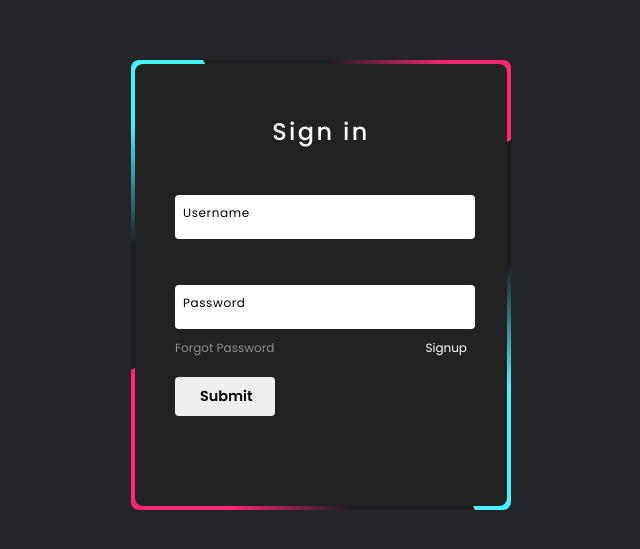
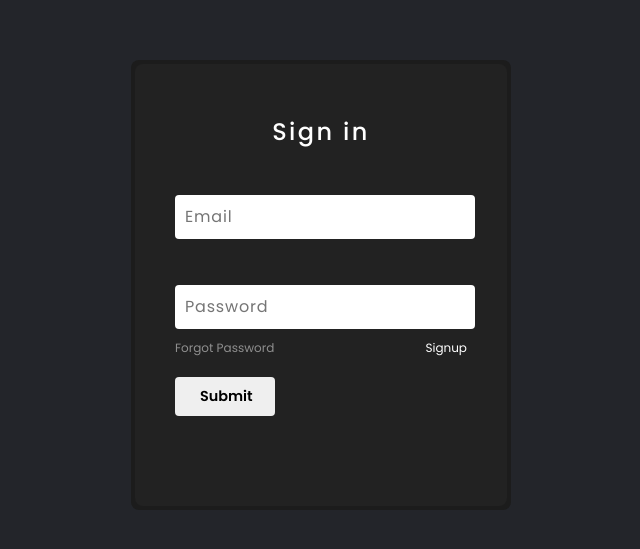
Before and after one commit to Adhish-Ullasan/KinsleyGo, a React (Vite) app: page /login in a window 1280 px wide. Shown: the part 115-664 px from the top of the page, without its empty margins (319-959 px from the left). Built offline with nearby package versions, Linux system fonts and the light colour scheme.

Commit message:
in progress

```diff
--- a/src/App.css
+++ b/src/App.css
@@ -9,7 +9,7 @@
     font-family: "Poppins", sans-serif;
 }
 
-body{
+.login-container {
     display: flex;
     justify-content: center;
     align-items: center;
@@ -34,7 +34,7 @@ body{
     left: -50%;
     width: 380px;
     height: 420px;
-    background: linear-gradient(0deg, transparent, transparent, #45f3ff, #45f3ff, #45f3ff);
+    /* background: linear-gradient(0deg, transparent, transparent, #45f3ff, #45f3ff, #45f3ff); */
     z-index: 1;
     transform-origin: bottom right;
     animation: animate 6s linear infinite;
@@ -47,10 +47,10 @@ body{
     left: -50%;
     width: 380px;
     height: 420px;
-    background: linear-gradient(0deg, transparent, transparent, #45f3ff, #45f3ff, #45f3ff);
+    /* background: linear-gradient(0deg, transparent, transparent, #45f3ff, #45f3ff, #45f3ff); */
     z-index: 1;
     transform-origin: bottom right;
-    animation: animate 6s linear infinite;
+    /* animation: animate 6s linear infinite; */
     animation-delay: -3s;
 }
 
@@ -61,11 +61,11 @@ body{
     left: -50%;
     width: 380px;
     height: 420px;
-    background: linear-gradient(0deg, transparent, transparent, #ff2770, #ff2770, #ff2770);
+    /* background: linear-gradient(0deg, transparent, transparent, #ff2770, #ff2770, #ff2770); */
     z-index: 1;
     transform-origin: bottom right;
-    animation: animate 6s linear infinite;
-    animation-delay: -1.5s;
+    /* animation: animate 6s linear infinite; */
+    /* animation-delay: -1.5s; */
 }
 
 .borderLine::after
@@ -76,15 +76,15 @@ body{
     left: -50%;
     width: 380px;
     height: 420px;
-    background: linear-gradient(0deg, transparent, transparent, #ff2770, #ff2770, #ff2770);
+    /* background: linear-gradient(0deg, transparent, transparent, #ff2770, #ff2770, #ff2770); */
     z-index: 1;
     transform-origin: bottom right;
-    animation: animate 6s linear infinite;
-    animation-delay: -4.5s;
+    /* animation: animate 6s linear infinite; */
+    /* animation-delay: -4.5s; */
 }
 
 
-@keyframes animate {
+/* @keyframes animate {
     0% {
         transform: rotate(0deg);
     }
@@ -92,7 +92,7 @@ body{
         transform: rotate(360deg);
     }
 
-}
+} */
 
 .box form{
     position: absolute;
--- a/src/App.jsx
+++ b/src/App.jsx
@@ -14,6 +14,7 @@ import Login from './pages/admin/Login'
 import AdminDashboard from './pages/admin/AdminDashboard'
 import AdminLayout from './components/layout/AdminLayout'
 import UserLayout from './components/layout/UserLayout'
+// import { Toaster } from 'react-hot-toast'
 // import { Contact } from 'lucide-react'
 
 function App() {
--- a/src/pages/admin/Login.jsx
+++ b/src/pages/admin/Login.jsx
@@ -1,6 +1,7 @@
 import React from 'react'
 
 const Login = () => {
+
   return (
     <div className='login-container'>
         <div className="box">
@@ -8,13 +9,13 @@ const Login = () => {
             <form action="">
             <h2>Sign in</h2>
             <div className="inputBox">
-            <input type="text" required="" />
-            <span>Username</span>
+            <input type="text" required="" placeholder='Email'/>
+            {/* <span>Username</span> */}
             <i />
             </div>
             <div className="inputBox">
-                <input type="password" required="" />
-                <span>Password</span>
+                <input type="password" required="" placeholder='Password' />
+                {/* <span>Password</span> */}
                 <i />
             </div>
             <div className="links">
```
